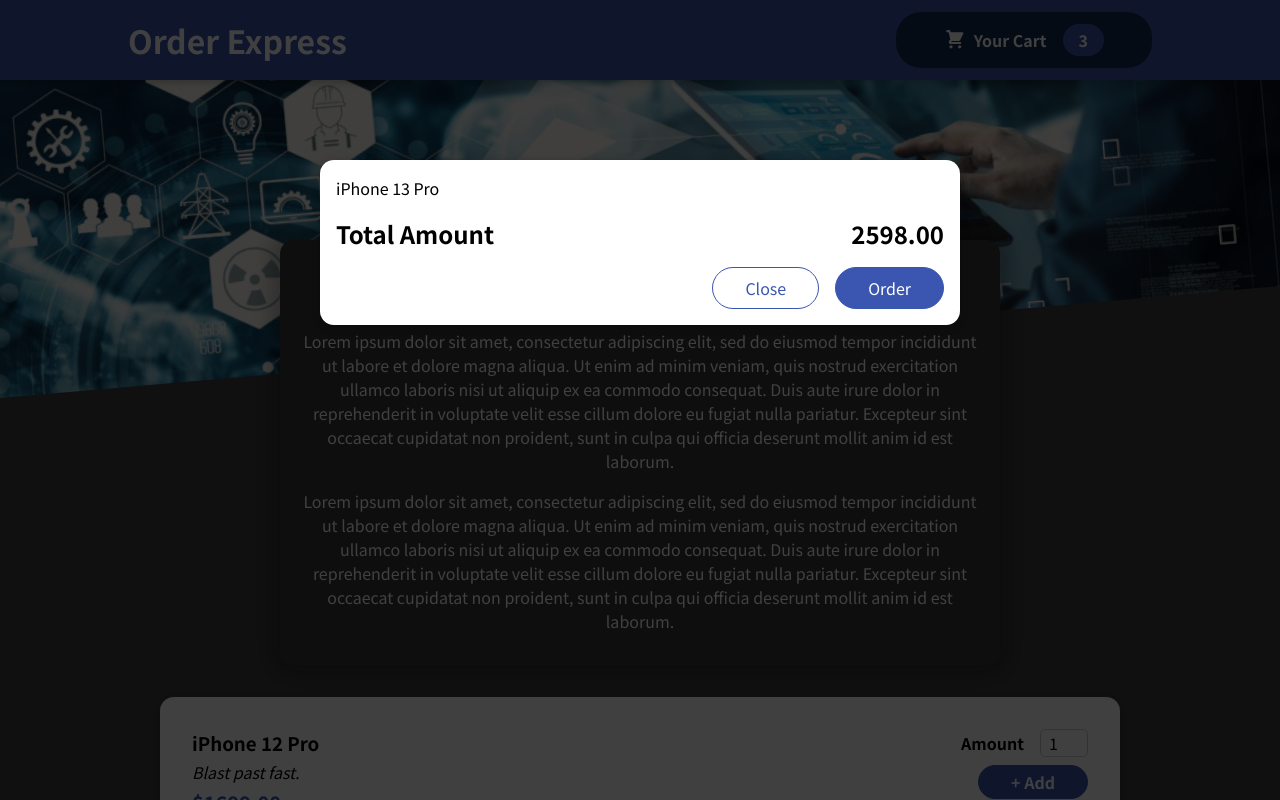
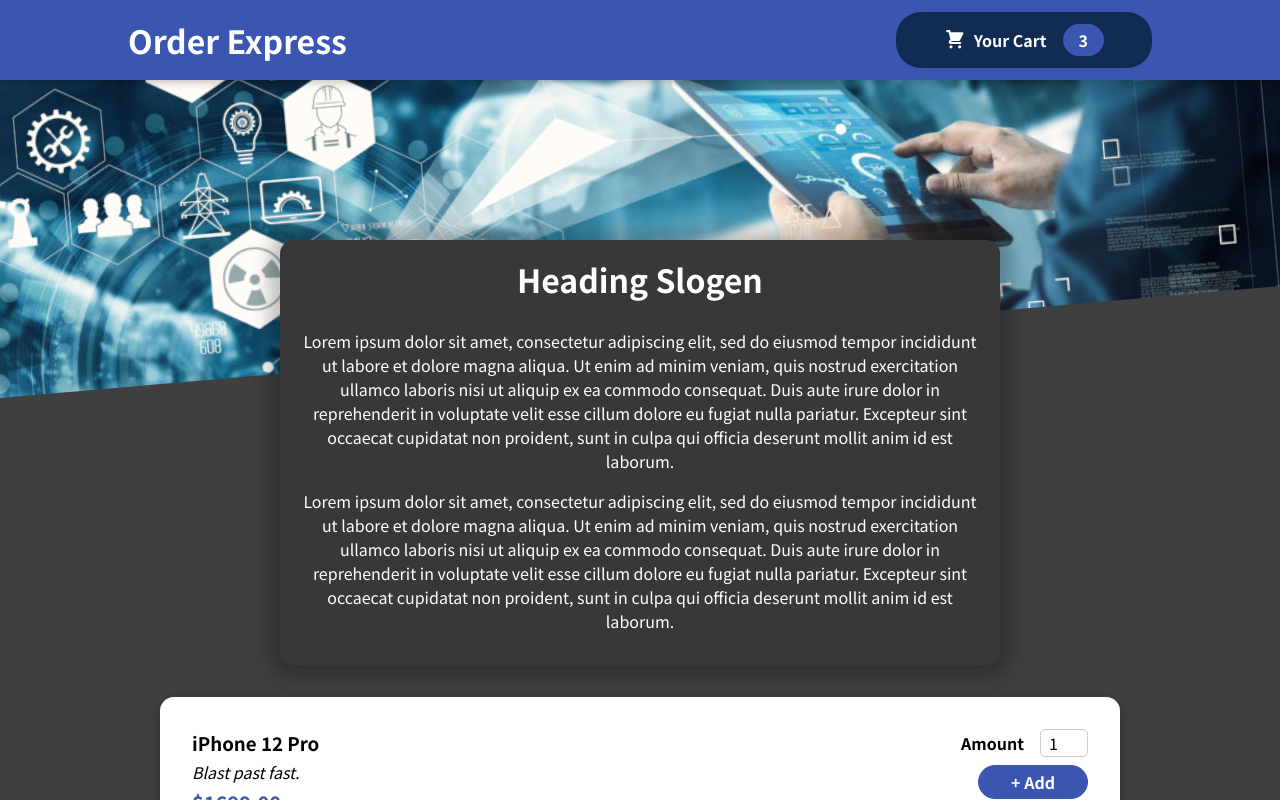
Before and after one commit to Kai-SS/order-express, a React (Create React App) app: page / in a window 1280 px wide. Shown: the top 800 px of the page. Built offline with nearby package versions, Linux system fonts and the light colour scheme.

Commit message:
Adding Cart state

```diff
--- a/src/App.js
+++ b/src/App.js
@@ -1,13 +1,23 @@
-import { Fragment } from "react";
+import { Fragment, useState } from "react";
 import Header from "./components/Layout/Header";
 import Products from "./components/Products/Products";
 import Cart from "./components/Cart/Cart";
 
 function App() {
+  const [cartIsShown, setCartIsShown] = useState(false);
+
+  const showCartHandler = () => {
+    setCartIsShown(true);
+  };
+
+  const hideCartHandler = () => {
+    setCartIsShown(false);
+  };
+
   return (
     <Fragment>
-      <Cart />
-      <Header />
+      {cartIsShown && <Cart onClose={hideCartHandler} />}
+      <Header onShownCart={showCartHandler} />
       <main>
         <Products />
       </main>
--- a/src/components/Cart/Cart.js
+++ b/src/components/Cart/Cart.js
@@ -12,14 +12,16 @@ const Cart = (props) => {
     </ul>
   );
   return (
-    <Modal>
+    <Modal onClose={props.onClose}>
       {cartItems}
       <div className={classes.total}>
         <span>Total Amount</span>
         <span>2598.00</span>
       </div>
       <div className={classes.actions}>
-        <button className={classes["button--alt"]}>Close</button>
+        <button className={classes["button--alt"]} onClick={props.onClose}>
+          Close
+        </button>
         <button className={classes.button}>Order</button>
       </div>
     </Modal>
--- a/src/components/Layout/Header.js
+++ b/src/components/Layout/Header.js
@@ -8,7 +8,7 @@ const Header = (props) => {
     <Fragment>
       <header className={classes.header}>
         <h1>Order Express</h1>
-        <HeaderCartButton />
+        <HeaderCartButton onClick={props.onShownCart} />
       </header>
       <div className={classes["main-image"]}>
         <img src={headerImage} alt="header background" />
--- a/src/components/Layout/HeaderCartButton.js
+++ b/src/components/Layout/HeaderCartButton.js
@@ -3,7 +3,7 @@ import classes from "./HeaderCartButton.module.css";
 
 const HeaderCartButton = (props) => {
   return (
-    <button className={classes.button}>
+    <button className={classes.button} onClick={props.onClick}>
       <span className={classes.icon}>
         <CartIcon />
       </span>
--- a/src/components/UI/Modal.js
+++ b/src/components/UI/Modal.js
@@ -3,7 +3,7 @@ import ReactDOM from "react-dom";
 import classes from "./Modal.module.css";
 
 const Backdrop = (props) => {
-  return <div className={classes.backdrop} />;
+  return <div className={classes.backdrop} onClick={props.onClose} />;
 };
 
 const ModalOverLay = (props) => {
@@ -19,7 +19,10 @@ const protalElement = document.getElementById("overlays");
 const Modal = (props) => {
   return (
     <Fragment>
-      {ReactDOM.createPortal(<Backdrop />, protalElement)}
+      {ReactDOM.createPortal(
+        <Backdrop onClose={props.onClose} />,
+        protalElement
+      )}
       {ReactDOM.createPortal(
         <ModalOverLay>{props.children}</ModalOverLay>,
         protalElement
```
Also changed, not shown: 1 other file (tests, documents, lock files or other folders).
